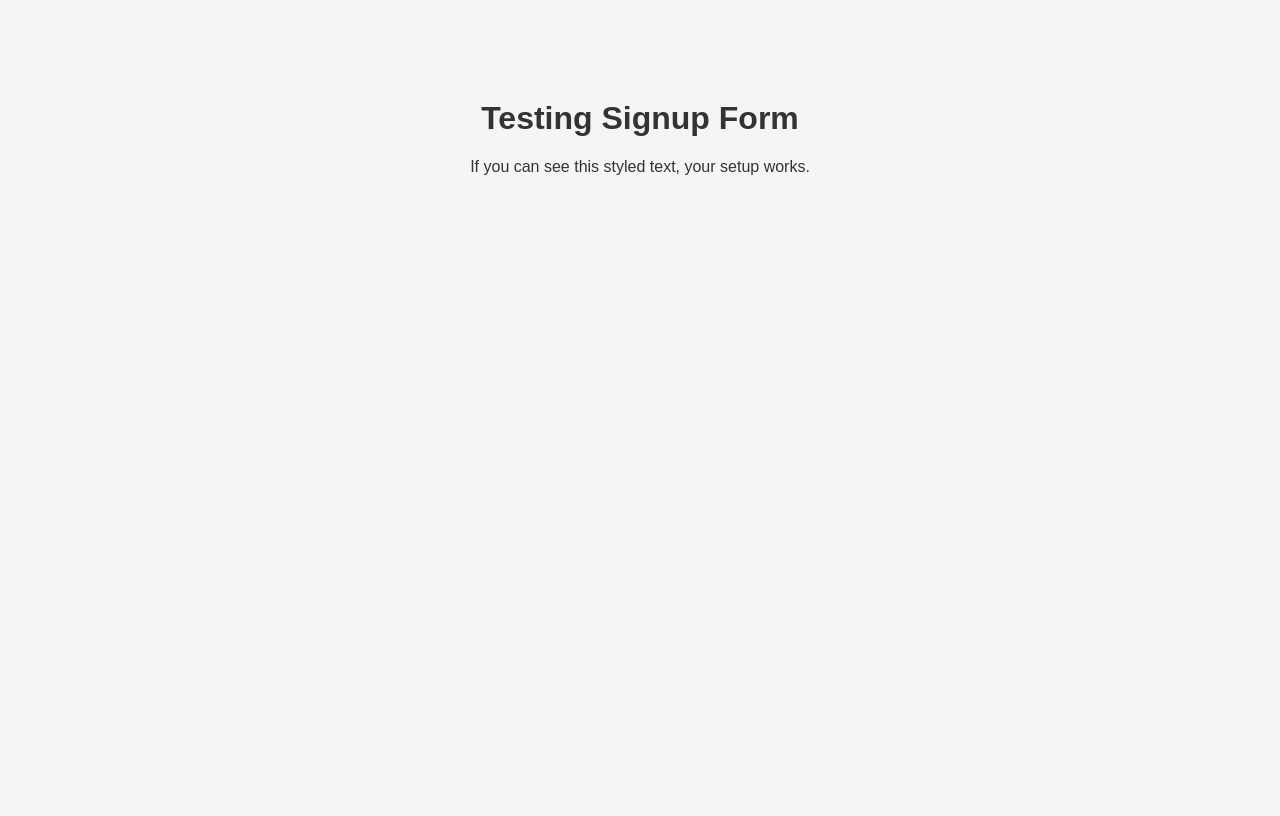
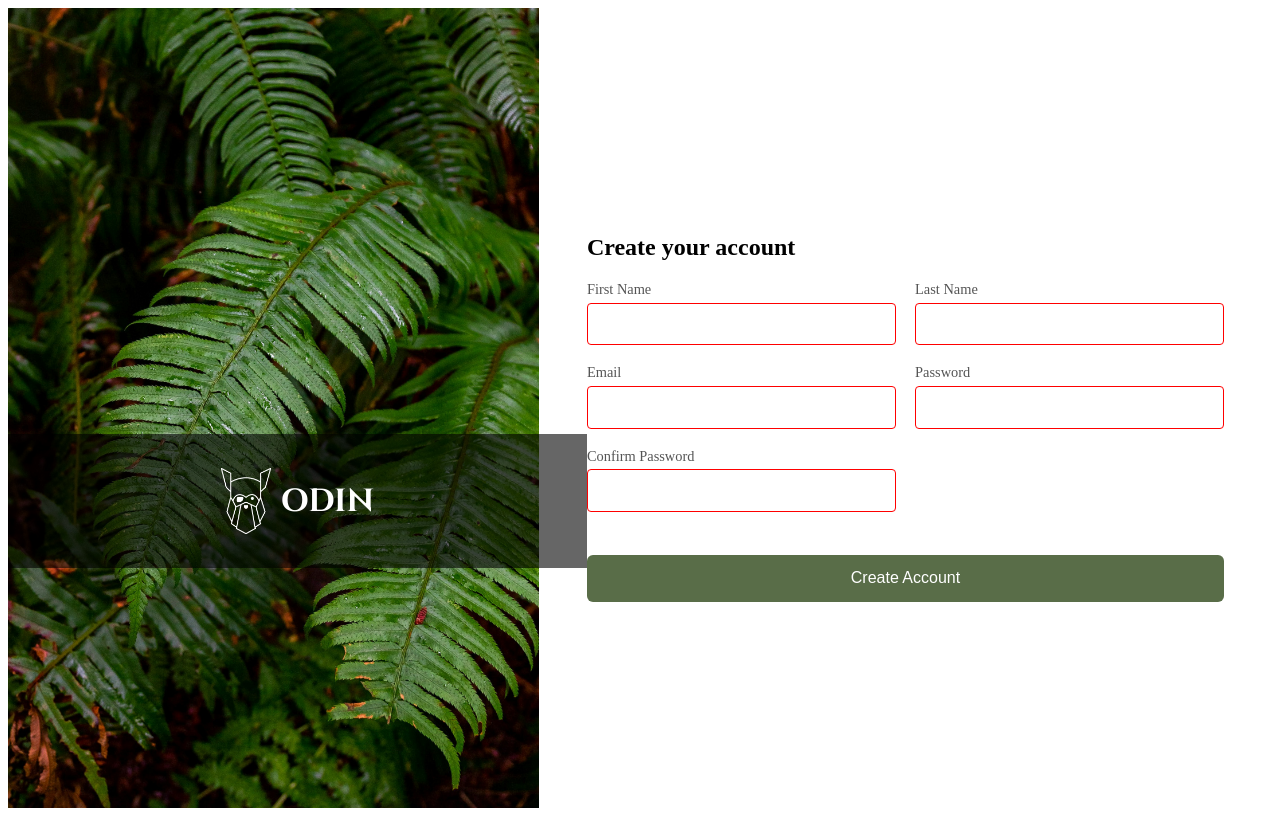
Before and after one commit to Kama-ds10/Sign-up-Form, a plain HTML site: page index.html in a window 1280 px wide. Drawn offline with Linux system fonts and the light colour scheme.

Commit message:
Added signup form structure, styling, and sidebar overlay

```diff
--- a/index.html
+++ b/index.html
@@ -9,7 +9,51 @@
 
 </head>
 <body>
-  <h1>Testing Signup Form</h1>
-  <p>If you can see this styled text, your setup works.</p>
+  <!-- <h1>Testing Signup Form</h1>
+  <p>If you can see this styled text, your setup works.</p> -->
+
+  <!-- <img src="./images/background.jpg" alt="bc-image" class="image-sidebar"> -->
+
+  <div class="container">
+    <div class="image-sidebar">
+      <div class="logo-overlay">
+        <img src="images/odin-lined.png" alt="Logo" class="logo-img">
+        <h1 class="logo-text">ODIN</h1>
+      </div>
+    </div>
+
+
+     <div class="form-section">
+      <h2>Create your account</h2>
+      <form action="#">
+        <div class="form-group">
+          <label for="first-name">First Name</label>
+          <input type="text" id="first-name" required>
+        </div>
+
+        <div class="form-group">
+          <label for="last-name">Last Name</label>
+          <input type="text" id="last-name" required>
+        </div>
+
+        <div class="form-group">
+          <label for="email">Email</label>
+          <input type="email" id="email" required>
+        </div>
+
+        <div class="form-group">
+          <label for="password">Password</label>
+          <input type="password" id="password" required>
+        </div>
+
+        <div class="form-group">
+          <label for="confirm-password">Confirm Password</label>
+          <input type="password" id="confirm-password" required>
+        </div>
+
+        <button type="submit">Create Account</button>
+      </form>
+    </div>
+  </div>
 </body>
 </html>
--- a/style.css
+++ b/style.css
@@ -1,7 +1,90 @@
-body {
-  font-family: sans-serif;
-  background-color: #f5f5f5;
-  color: #333;
-  text-align: center;
-  margin-top: 100px;
+.container {
+  display: flex;
+  height: 100vh;
 }
+
+.image-sidebar {
+  flex: 1;
+  background: url('images/background.jpg') center/cover no-repeat;
+  position: relative;
+}
+
+.logo-overlay {
+  background-color: rgba(0, 0, 0, 0.6);
+  color: #fff;
+  font-family: 'Cinzel', serif;
+  display: flex;
+  align-items: center;
+  justify-content: center;
+  padding: 1.5rem;
+  position: absolute;
+  bottom: 30%;
+  width: 100%;
+}
+
+.logo-img {
+  width: 50px;
+  margin-right: 10px;
+}
+
+
+.form-section {
+  flex: 1.2;
+  background-color: #fff;
+  display: flex;
+  flex-direction: column;
+  justify-content: center;
+  padding: 2rem 3rem;
+}
+
+form {
+  display: grid;
+  grid-template-columns: 1fr 1fr;
+  gap: 1.2rem;
+}
+
+.form-group {
+  display: flex;
+  flex-direction: column;
+}
+
+label {
+  font-size: 0.9rem;
+  color: #555;
+  margin-bottom: 0.3rem;
+}
+
+input {
+  padding: 0.7rem;
+  border: 1px solid #E5E7EB;
+  border-radius: 4px;
+  font-size: 1rem;
+  outline: none;
+}
+
+
+input:focus {
+  border-color: #2563eb; /* blue */
+  box-shadow: 0 0 5px rgba(37, 99, 235, 0.4);
+}
+
+input:invalid {
+  border-color: red;
+}
+
+/* button */
+button {
+  grid-column: 1 / -1;
+  background-color: #596D48;
+  color: white;
+  border: none;
+  border-radius: 6px;
+  padding: 0.9rem;
+  font-size: 1rem;
+  cursor: pointer;
+  margin-top: 1.5rem;
+}
+
+button:hover {
+  opacity: 0.9;
+}
```
Also changed, not shown: images/background.jpg (renamed from images/halie-west-25xggax4bSA-unsplash.jpg).
